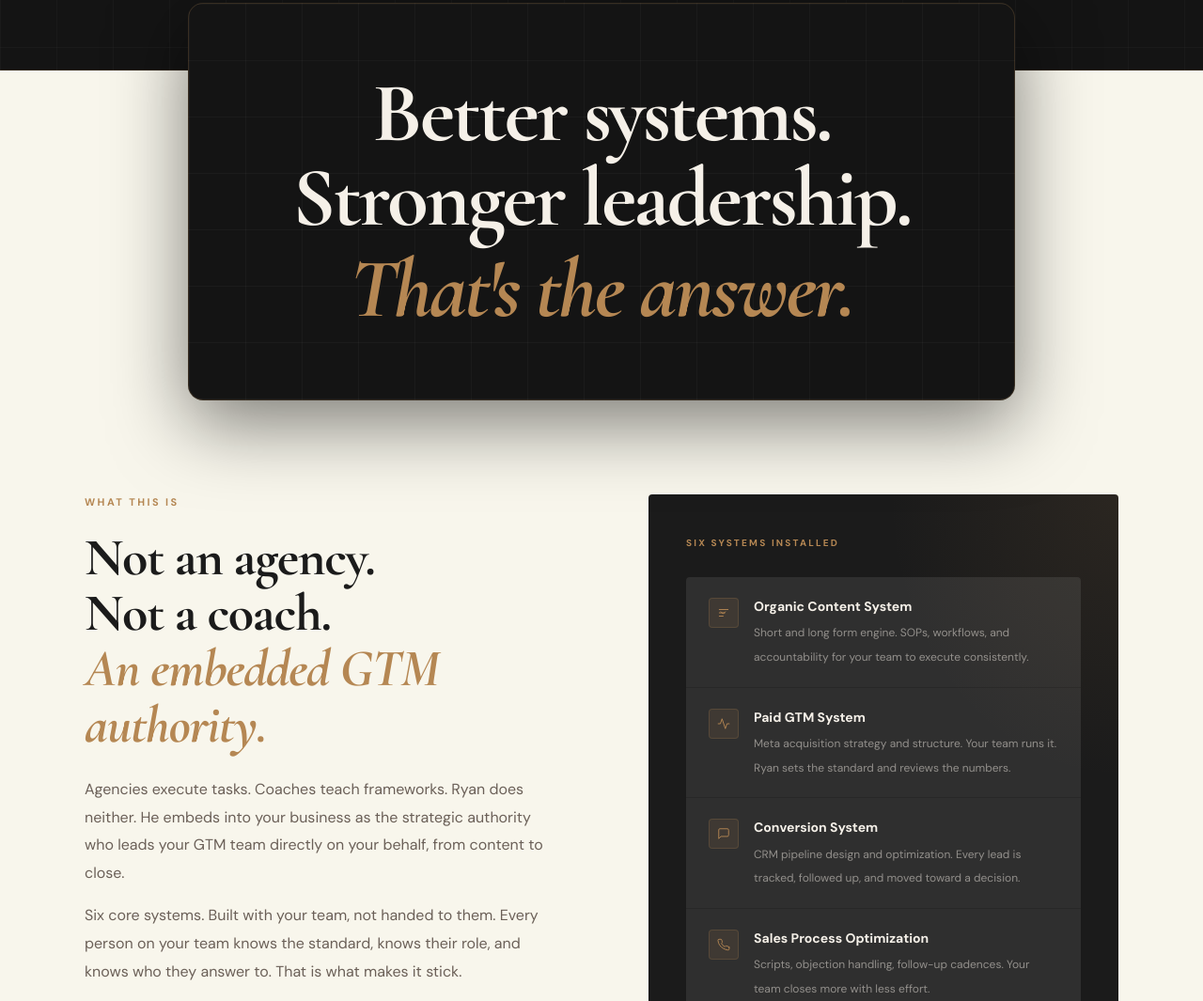
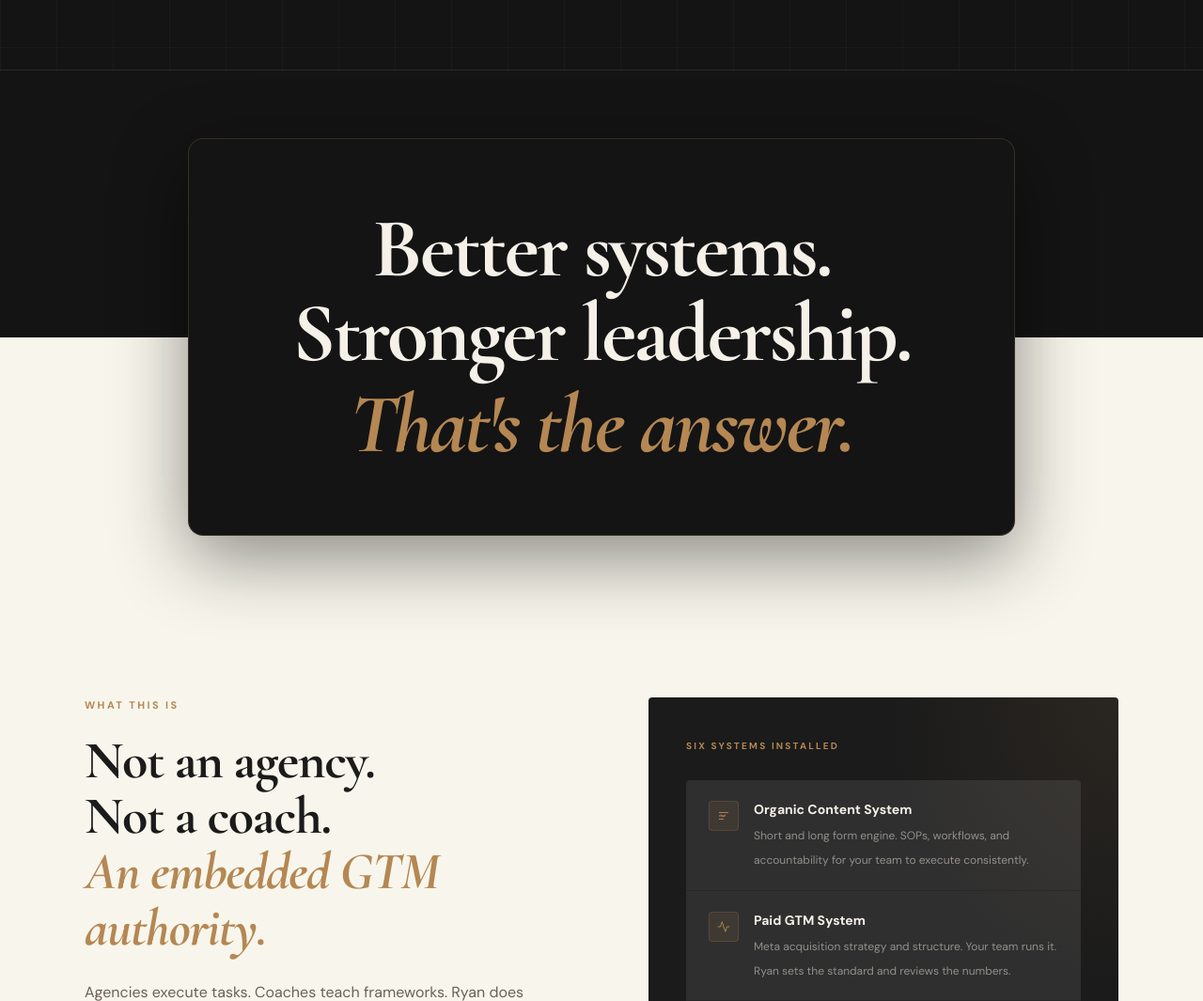
Before and after one commit to DevAbundanceAI/abundance-tribe-website, a plain HTML site: page partner.html in a window 1280 px wide. Shown: the part 2220-3285 px from the top of the page at 94% size. Drawn offline with nearby package versions, Linux system fonts and the light colour scheme.

Commit message:
Bridge: split gradient wrapper for perfect 50/50 section overlap
linear-gradient(black 50%, cream 50%) on wrapper guarantees the card
sits exactly at the boundary. Plain dark card, no grid inside.

Co-Authored-By: Claude Sonnet 4.6 <noreply@anthropic.com>

```diff
--- a/partner.html
+++ b/partner.html
@@ -369,24 +369,22 @@
 
   /* ── SECTION BRIDGE ── */
   .section-bridge-wrap {
-    position: relative;
-    z-index: 10;
-    max-width: 960px;
-    margin: -72px auto -72px;
-    padding: 0 40px;
+    background: linear-gradient(to bottom, var(--black) 50%, var(--warm-white) 50%);
+    padding: 72px 40px;
+    display: flex;
+    align-items: center;
+    justify-content: center;
   }
 
   .section-bridge {
-    background-color: var(--black);
-    background-image:
-      linear-gradient(rgba(255,255,255,0.03) 1px, transparent 1px),
-      linear-gradient(90deg, rgba(255,255,255,0.03) 1px, transparent 1px);
-    background-size: 60px 60px;
+    background: var(--black);
     border-radius: 16px;
     padding: 72px 80px;
     text-align: center;
     border: 1px solid rgba(181,135,83,0.22);
-    box-shadow: 0 24px 80px rgba(0,0,0,0.5);
+    box-shadow: 0 24px 80px rgba(0,0,0,0.45);
+    max-width: 880px;
+    width: 100%;
   }
 
   .section-bridge-text {
@@ -407,7 +405,7 @@
 
   /* ── WHAT IT IS ── */
   .what-section {
-    padding: 172px 40px 100px;
+    padding: 100px 40px;
     background: var(--warm-white);
     border-bottom: 1px solid var(--border-light);
   }
```
